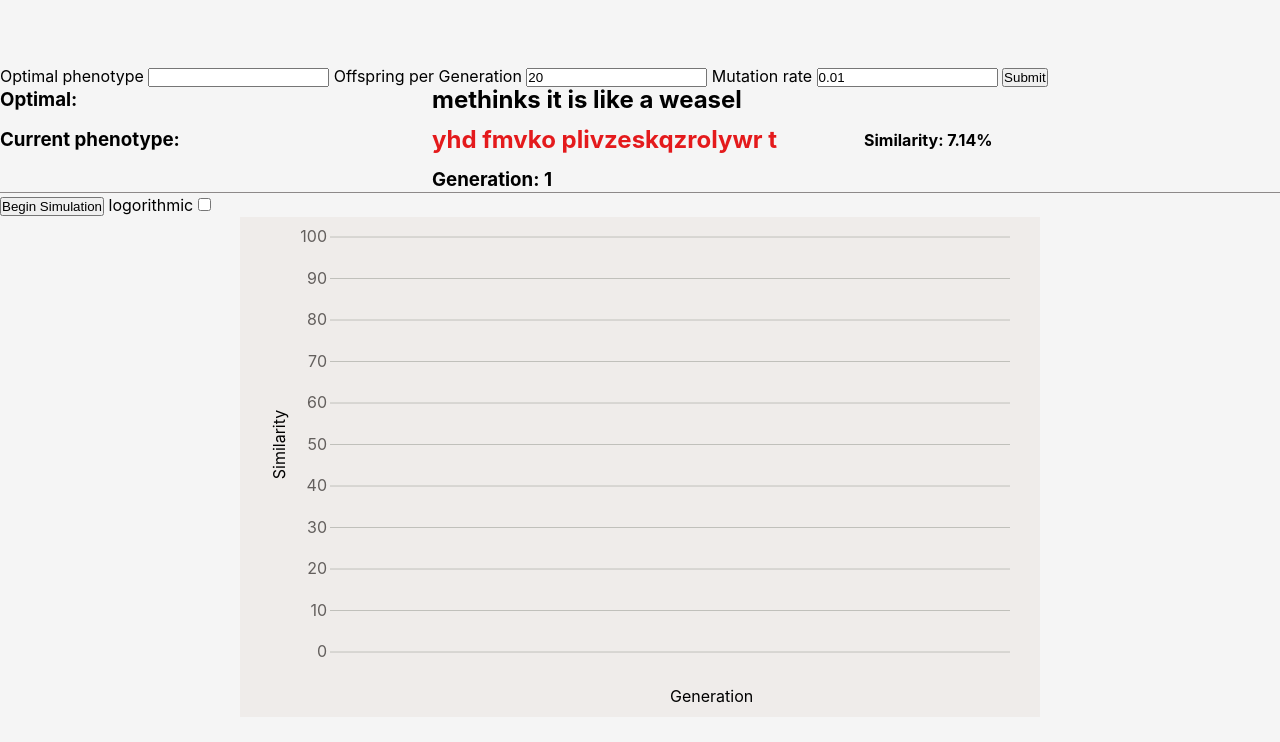
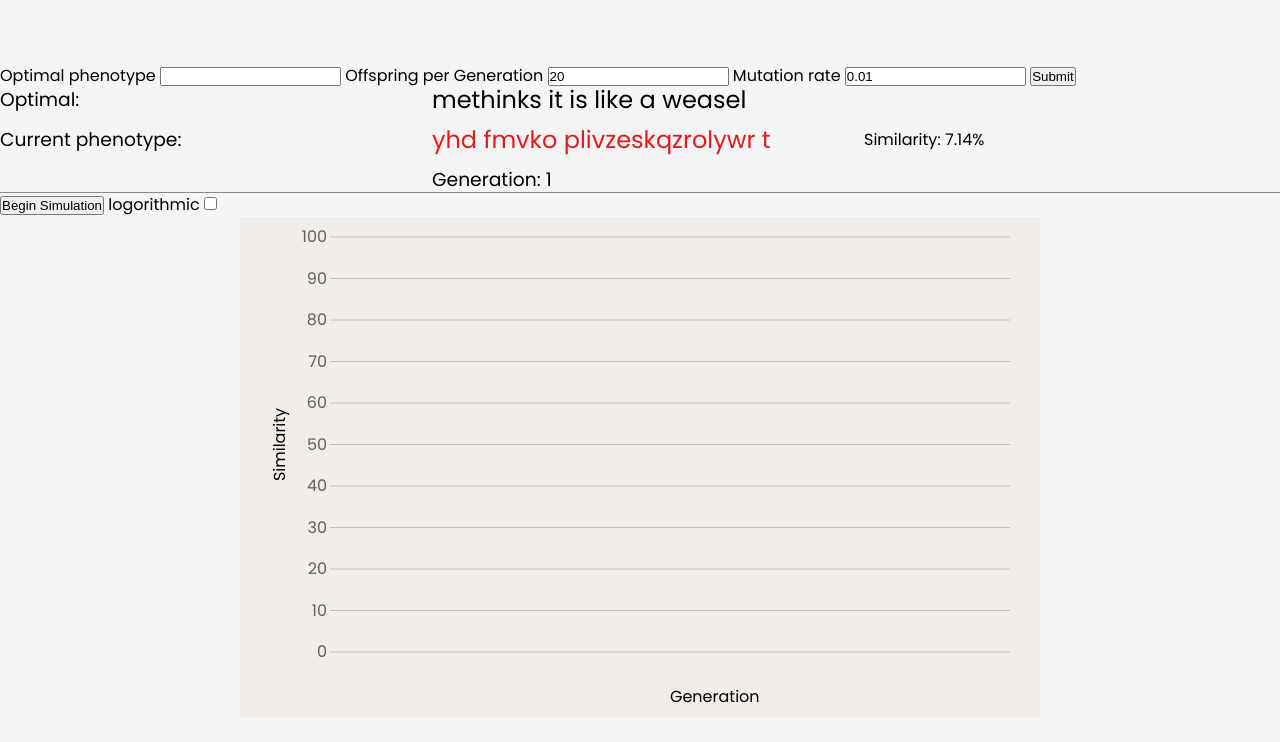
Before and after one commit to gr-eggory/evo-sim, a Svelte app: page / in a window 1280 px wide. Shown: the top 742 px of the page. Built offline with nearby package versions, Linux system fonts and the light colour scheme.

Commit message:
Poppins font

```diff
--- a/src/app.css
+++ b/src/app.css
@@ -1,3 +1,6 @@
+@import url('https://fonts.googleapis.com/css2?family=Poppins&display=swap');
+
+
 :root {
   font-family: Inter, Avenir, Helvetica, Arial, sans-serif;
   font-size: 16px;
@@ -22,6 +25,7 @@
 body {
   min-width: 320px;
   min-height: 100vh;
+  font-family: 'Poppins';
 }
 
 #app {
```
